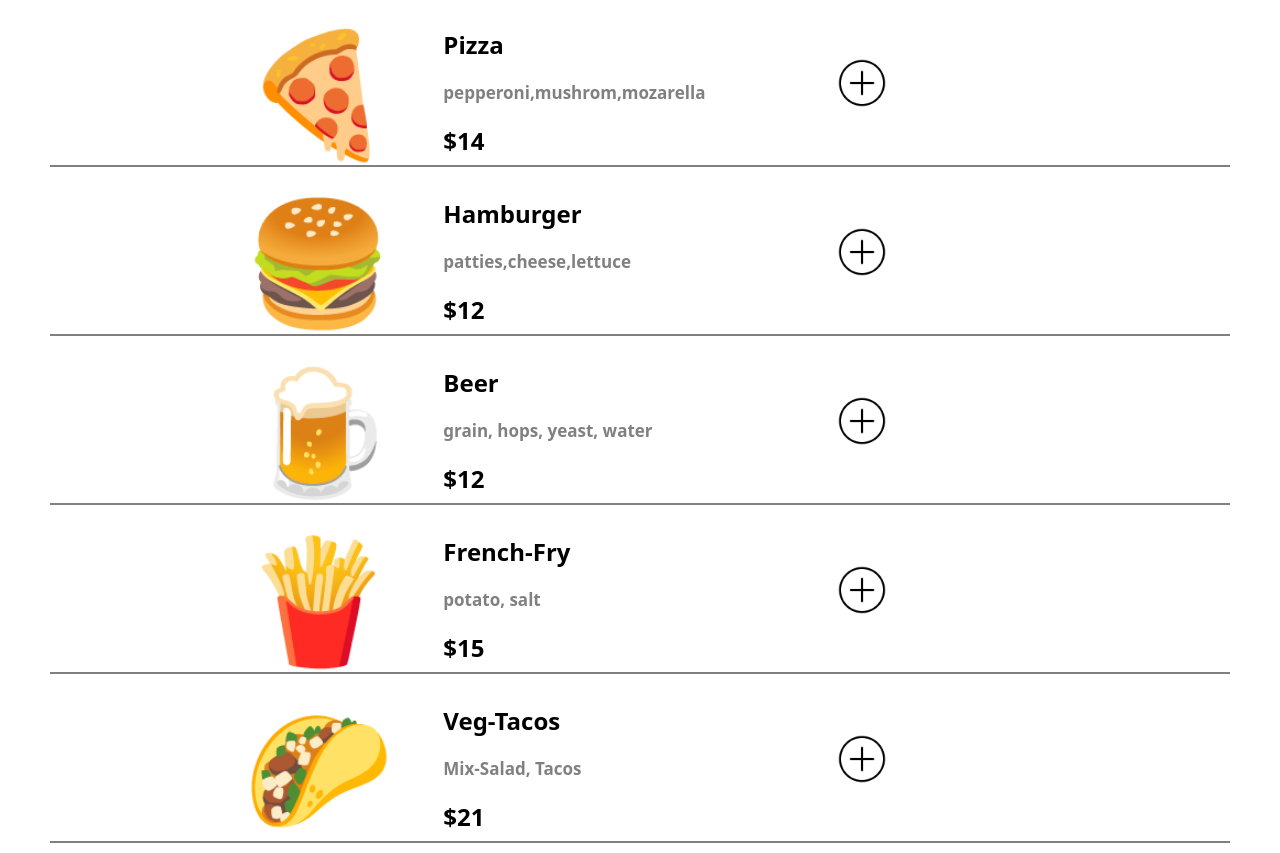
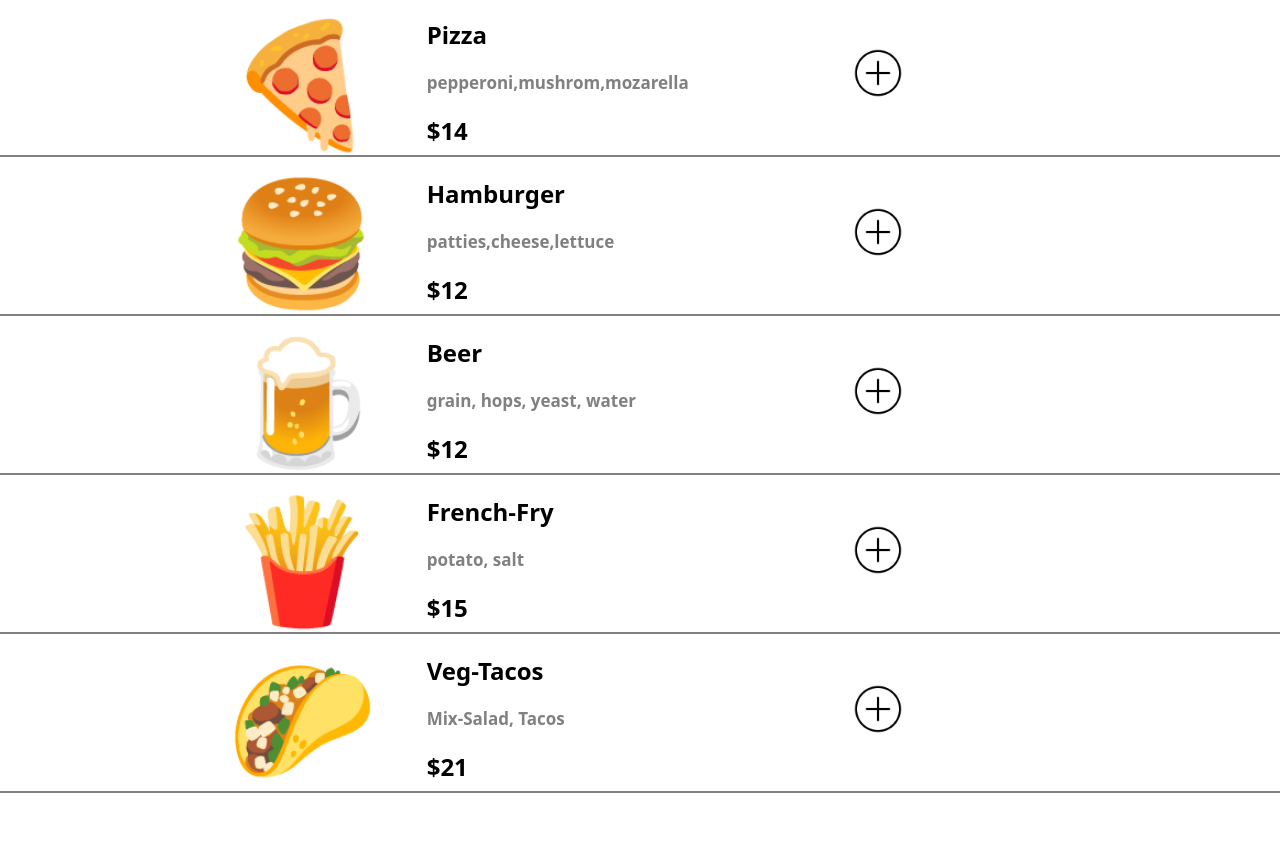
Before and after one commit to poojarj055/DinersApp, a website built with Vite: page DinersClub/index.html in a window 1280 px wide. Shown: the part 167-1020 px from the top of the page. After the commit the page ends 970 px from the top, so only its background shows below. Built offline with nearby package versions, Linux system fonts and the light colour scheme; a web font is replaced by a local one.

Commit message:
Update style.css

```diff
--- a/DinersClub/style.css
+++ b/DinersClub/style.css
@@ -32,10 +32,11 @@ header {
   grid-template-rows: 1fr;
   grid-template-columns: repeat(3, 1fr);
   height: 157px;
-  margin-top: 10px;
+ margin: 0 auto;
   border-bottom: 2px solid grey;
-  margin-right: 50px;
+  /* margin-right: 50px;
   margin-left: 50px;
+  margin-top: 10px; */
 }
 .section1 {
   font-size: 120px;
```
